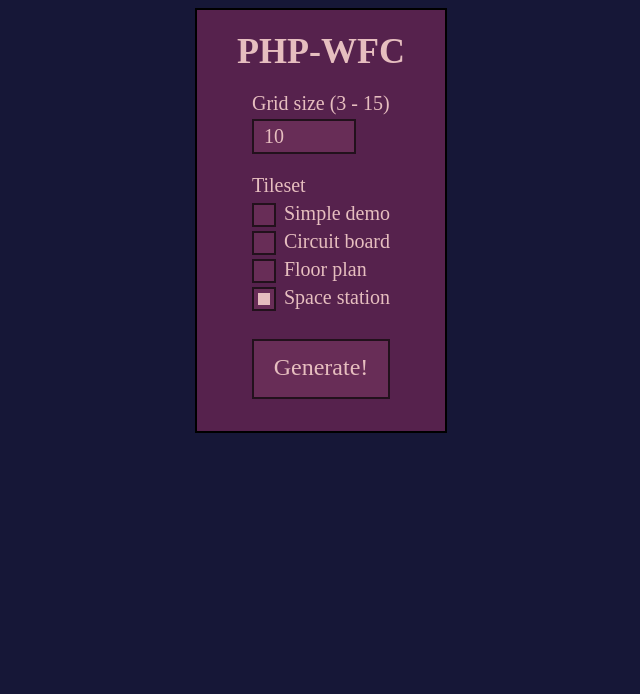
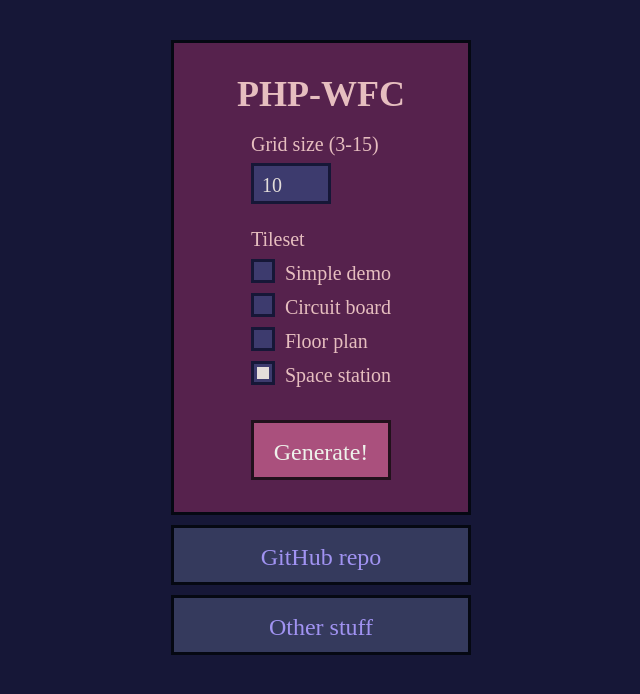
Before and after one commit to FeatheredSnek/phpwfc, a PHP site: page / in a window 1280 px wide. Shown: the top 694 px of the page, without its empty margins (319-959 px from the left). Run offline with PHP 8.4, Linux system fonts and the light colour scheme; some web fonts are replaced.

Commit message:
working & styled form and result renderer

```diff
--- a/index.html
+++ b/index.html
@@ -9,13 +9,14 @@
 </head>
 
 <body>
-    <main>
+    <div class="content homepage">
+    <main class="generator">
         <header>
             <h1>PHP-<span class="alt">WFC</span></h1>
         </header>
         <form action="phpwfc.php" method="get">
             <div class="size-container">
-                <label for="size" class="label-main">Grid size (3 - 15)</label>
+                <label for="size" class="label-main">Grid size (3-15)</label>
                 <input name="size" id="size" type="number" min="3" max="15" value="10" />
             </div>
             <div class="tileset-container">
@@ -42,6 +43,17 @@
             <button type="submit">Generate!</button>
         </form>
     </main>
+    <footer>
+        <button>
+        <!-- <svg fill="none" xmlns="http://www.w3.org/2000/svg" viewBox="0 0 24 24"> <path d="M8 5h2v2H8V5zM6 7h2v2H6V7zM4 9h2v2H4V9zm-2 2h2v2H2v-2zm2 2h2v2H4v-2zm2 2h2v2H6v-2zm2 2h2v2H8v-2zm8-12h-2v2h2V5zm2 2h-2v2h2V7zm2 2h-2v2h2V9zm2 2h-2v2h2v-2zm-2 2h-2v2h2v-2zm-2 2h-2v2h2v-2zm-2 2h-2v2h2v-2z" fill="currentColor"/> </svg> -->
+        GitHub repo
+        </button>
+        <button>
+            <!-- <svg fill="none" xmlns="http://www.w3.org/2000/svg" viewBox="0 0 24 24"> <path d="M8 5h2v2H8V5zM6 7h2v2H6V7zM4 9h2v2H4V9zm-2 2h2v2H2v-2zm2 2h2v2H4v-2zm2 2h2v2H6v-2zm2 2h2v2H8v-2zm8-12h-2v2h2V5zm2 2h-2v2h2V7zm2 2h-2v2h2V9zm2 2h-2v2h2v-2zm-2 2h-2v2h2v-2zm-2 2h-2v2h2v-2zm-2 2h-2v2h2v-2z" fill="currentColor"/> </svg> -->
+            Other stuff
+            </button>
+    </footer>
+    </div>
 </body>
 
 </html>
--- a/style.css
+++ b/style.css
@@ -1,6 +1,7 @@
-@font-face {
-    font-family: 'uni0553';
-    src: url('assets/uni0553-webfont.woff') format('woff');
+@import url('https://fonts.cdnfonts.com/css/somybmp017');
+
+* {
+    box-sizing: border-box;
 }
 
 :root {
@@ -11,34 +12,73 @@
     --bg-dark: #161737;
     --text-main: #e6bebf;
     --text-alt: #e3ddda;
-    --input-inner: #682d57;
-    --input-border: #22111c;
-    --input-alt: #aa507d;
+    --main-border: #050812;
 
-    --button-dark: #2a3054;
-    --button-light: #775b9f;
+    --border-width: 3px;
 
-    --input-border-style: 2px solid var(--input-border);
+    --input-inner: #3d3b6e;
+    --input-border: #161737;
+    --input-alt: #775b9f;
+    --input-text: #e3ddda;
+
+    --button-light: #aa507d;
+    --button-dark: #682d57;
+    --button-text: #eef2eb;
+    --button-border: #22111c;
+
+    --footer-dark: #1a1f30;
+    --footer-light: #353a5d;
+    --footer-text: #a193f2;
+
+    --error-bg: #ba0945;
+    --error-text: var(--text-alt);
+
+    --warning-bg: var(--bg-main);
+    --warning-text: var(--text-main);
+
+    --input-border-style: var(--border-width) solid var(--input-border);
+    --font-pixel: 'somybmp01_7';
+}
+
+html {
+    font-size: 20px;
 }
 
 body {
-    font-family: 'uni0553';
+    margin-top: 2rem;
+    line-height: 1.5rem;
+    font-family: var(--font-pixel);
     color: var(--text-main);
     background-color: var(--bg-dark);
+    image-rendering: pixelated;
+    image-rendering: -moz-crisp-edges;
+    image-rendering: crisp-edges;
 }
 
-main, header, form {
+main, header, form, footer {
     display: flex;
     flex-direction: column;
     align-items: center;
 }
 
-main {
+.content {
     margin: auto;
+    min-width: 300px;
+}
+
+.content.homepage {
     width: max-content;
-    padding: 1rem 2rem 1.6rem 2rem;
+}
+
+.content.output {
+    width: min-content;
+}
+
+.generator {
+    padding: 1.8rem 2rem 1.6rem 2rem;
     background-color: var(--bg-main);
-    border: 2px solid black;
+    border: var(--border-width) solid var(--main-border);
+    /* margin-bottom: 1rem; */
 }
 
 header {
@@ -66,11 +106,11 @@ form>div {
 input[type='number'] {
     width: 4rem;
     font-size: 1rem;
-    padding: 0.2rem 0.5rem;
-    font-family: 'uni0553';
-    color: var(--text-main);
+    padding: 0.4rem 0.4rem 0.2rem 0.4rem;
+    font-family: var(--font-pixel);
+    color: var(--input-text);
     background-color: var(--input-inner);
-    border: 2px solid var(--input-border);
+    border: var(--input-border-style);
     box-shadow: none;
     -moz-appearance: textfield;
     -webkit-appearance: none;
@@ -84,12 +124,12 @@ input[type="radio"], input[type="checkbox"] {
     appearance: none;
     cursor: pointer;
     margin: 0;
-    margin-right: 0.4rem;
+    margin-right: 0.5rem;
     background-color: var(--input-inner);
-    border: 2px solid var(--input-border);
+    border: var(--input-border-style);
     width: 1.2rem;
     height: 1.2rem;
-    transform: translateY(0.1rem);
+    transform: translateY(-0.1rem);
     display: grid;
     place-content: center;
 }
@@ -99,7 +139,7 @@ input[type="radio"]::before {
     width: 0.6rem;
     height: 0.6rem;
     transform: scale(0);
-    box-shadow: inset 1em 1em var(--text-main);
+    box-shadow: inset 1em 1em var(--input-text);
 }
 
 input[type="checkbox"]::before {
@@ -138,16 +178,18 @@ div[role='group'] {
 
 button {
     margin-top: 0.5rem;
-    padding-bottom: 0.2rem;
+    padding-top: 0.3rem;
+    /* padding-bottom: 0.2rem; */
     height: 3rem;
     text-align: center;
     font-size: 1.2rem;
-    font-family: 'uni0553';
+    font-family: var(--font-pixel);
     width: 100%;
     cursor: pointer;
-    color: var(--text-main);
-    background-color: var(--input-inner);
-    border: 2px solid var(--input-border);
+    color: var(--button-text);
+    background-color: var(--button-light);
+    /* background-color: var(--input-inner); */
+    border: var(--border-width) solid var(--button-border)  ;
     box-shadow: none;
 }
 
@@ -155,3 +197,65 @@ button:focus-visible {
     outline: 2px solid var(--input-alt);
     outline-offset: 1px;
 }
+
+button:hover {
+    /* background-color: var(--input-alt); */
+    background-color: var(--button-dark);
+}
+
+footer {
+    width: 100%;
+}
+
+footer button {
+    border: var(--border-width) solid var(--main-border);
+    background-color: var(--footer-light);
+    color: var(--footer-text);
+}
+
+footer button:hover {
+    background-color: var(--footer-dark);
+}
+
+footer button:focus-visible {
+    outline: 2px solid var(--footer-light);
+    outline-offset: 2px;
+}
+
+svg {
+    width: 2rem;
+    height: 2rem;
+}
+
+.result {
+    width: fit-content;
+    border: var(--border-width) solid var(--main-border);
+}
+
+.notice, output footer button {
+    min-width: 250px;
+}
+
+.notice {
+    display: flex;
+    align-items: center;
+    gap: 1rem;
+    text-align: center;
+    padding: 1rem 1.5rem;
+    border: var(--border-width) solid var(--main-border);
+}
+
+.notice span {
+    padding-top: 0.2rem;
+}
+
+.notice.error {
+    background-color: var(--error-bg);
+    color: var(--error-text);
+}
+
+.notice.warning {
+    margin-top: 0.5rem;
+    background-color: var(--warning-bg);
+    color: var(--warning-text);
+}
```
Also changed, not shown: phpwfc.php (+5 -13 lines), render.php (added, +51 -0 lines).
